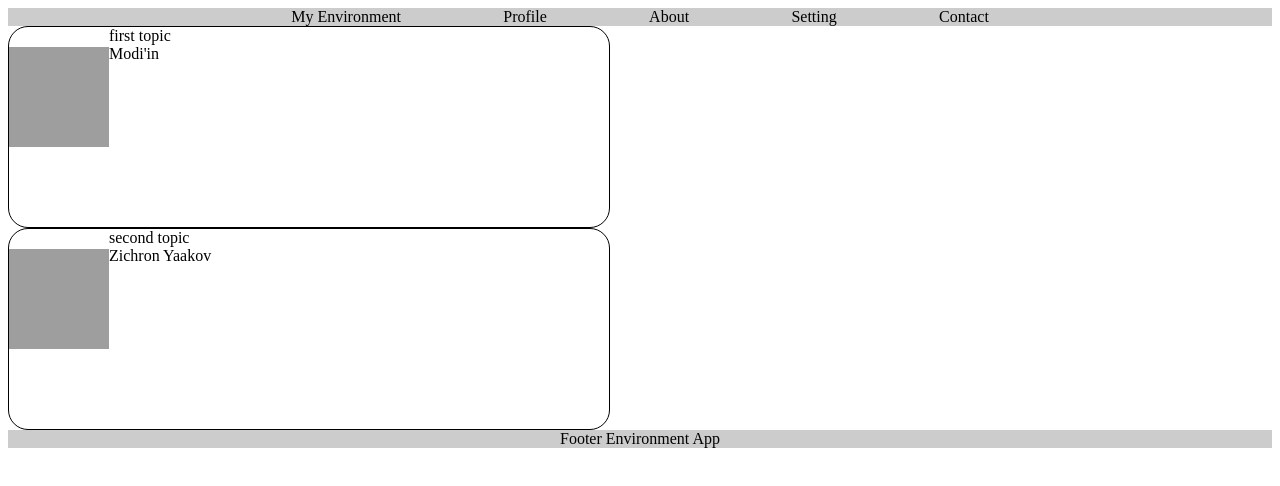
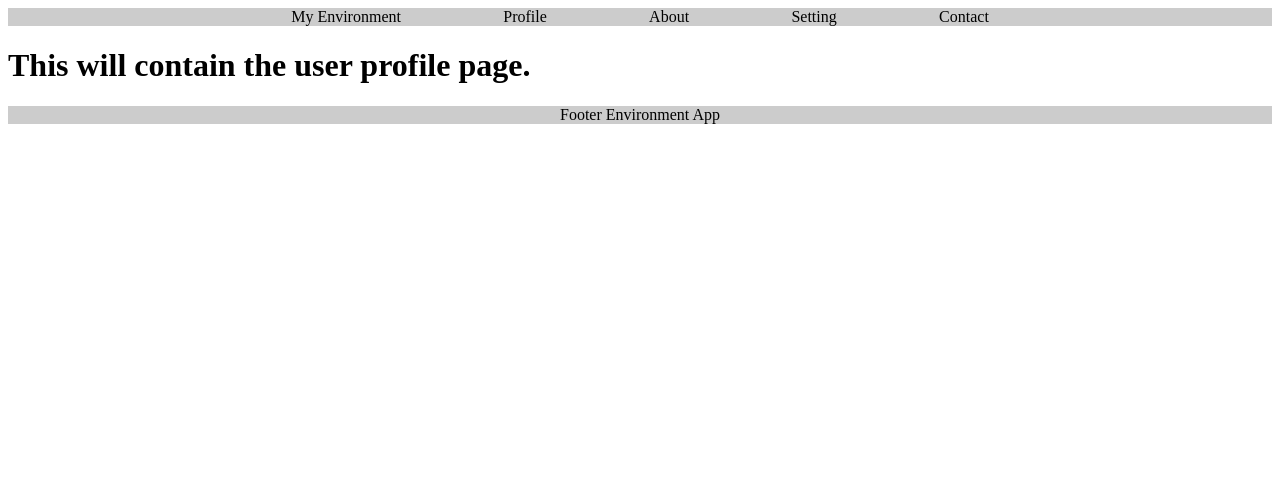
Before and after one commit to yinonc/environment, a React app: page / in a window 1280 px wide. Both pictures are taken after a click on the link "Profile". Shown: the top 486 px of the page. Built offline with nearby package versions, Linux system fonts and the light colour scheme; grey boxes are pictures that could not be loaded.

Commit message:
finish tab components creation

```diff
--- a/src/App.js
+++ b/src/App.js
@@ -5,6 +5,8 @@ import Main from './main'
 import Footer from './footer'
 import Contact from './contact'
 import About from './about'
+import Settings from './settings'
+import Profile from './profile'
 
 const headerMap = [
 	{ name: 'My Environment' },
@@ -30,17 +32,19 @@ class App extends React.Component {
 		switch (tabName) {
 		case 'My Environment':
 			return <Main />
-			// case "Profile":
 
-			// break;
+		case "Profile":
+			return <Profile />
+
 		case 'About':
 			return <About />
-			// break;
-			// case "Setting:
 
-			// break;
+		case 'Setting':
+			return <Settings />
+
 		case 'Contact':
 			return <Contact />
+
 		default:
 			return <Main />
 		}
--- a/src/about.js
+++ b/src/about.js
@@ -7,7 +7,8 @@ class About extends Component {
 	render() {
 		return (
 			<div className="about">
-				<h1>About the environment motherfuckerts!!</h1>
+				<h1>About the environment.</h1>
+                <a>This page will contain information about the app.</a>
 			</div>
 		)
 	}
--- a/src/profile.js
+++ b/src/profile.js
@@ -0,0 +1,16 @@
+import React, { Component } from 'react';
+
+class Profile extends Component {
+    constructor(props) {
+        super(props);
+    }
+    render() {
+        return (
+            <div className="profile">
+                <h1>This will contain the user profile page.</h1>
+            </div>
+         );
+    }
+}
+
+export default Profile;
--- a/src/settings.js
+++ b/src/settings.js
@@ -0,0 +1,17 @@
+import React, { Component } from 'react';
+
+class Settings extends Component {
+    constructor(props) {
+        super(props);
+    }
+
+    render() {
+        return (
+            <div className="settings">
+                <h1>This tab will contain user settings.</h1>
+            </div>
+         );
+    }
+}
+
+export default Settings;
```
Also changed, not shown: .eslintrc.json.
